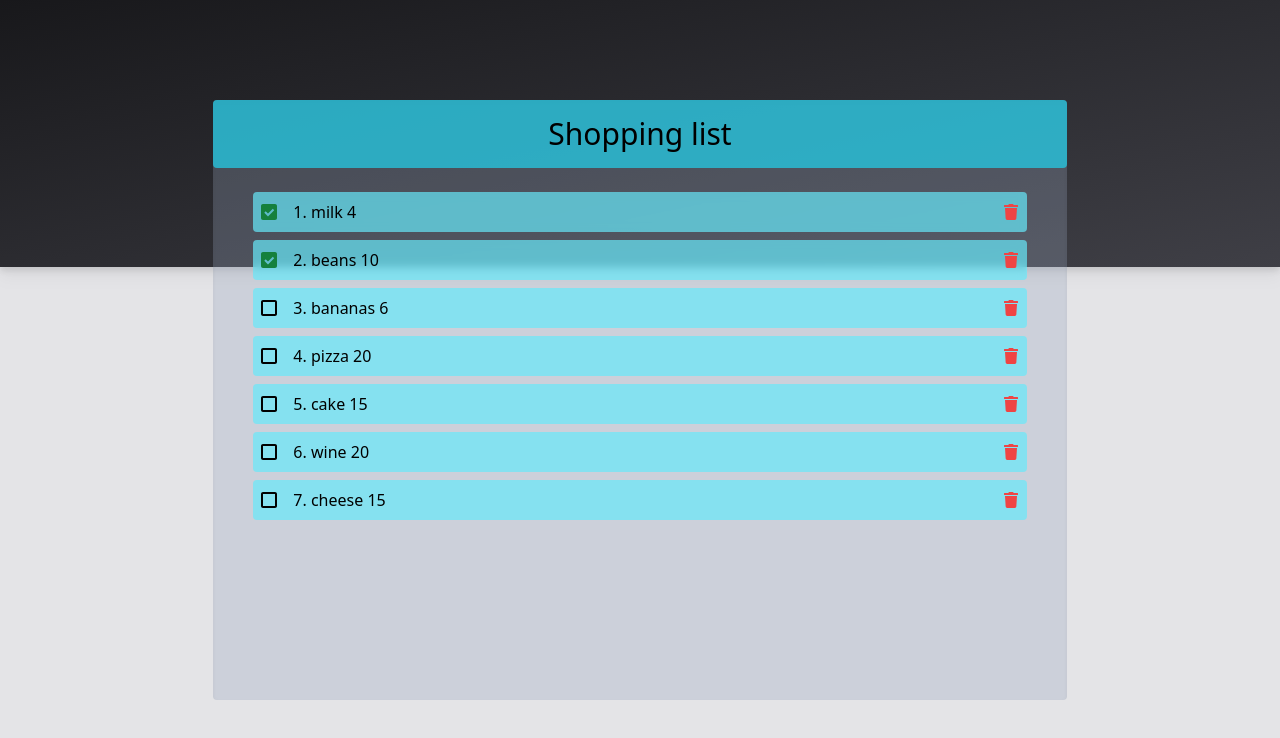
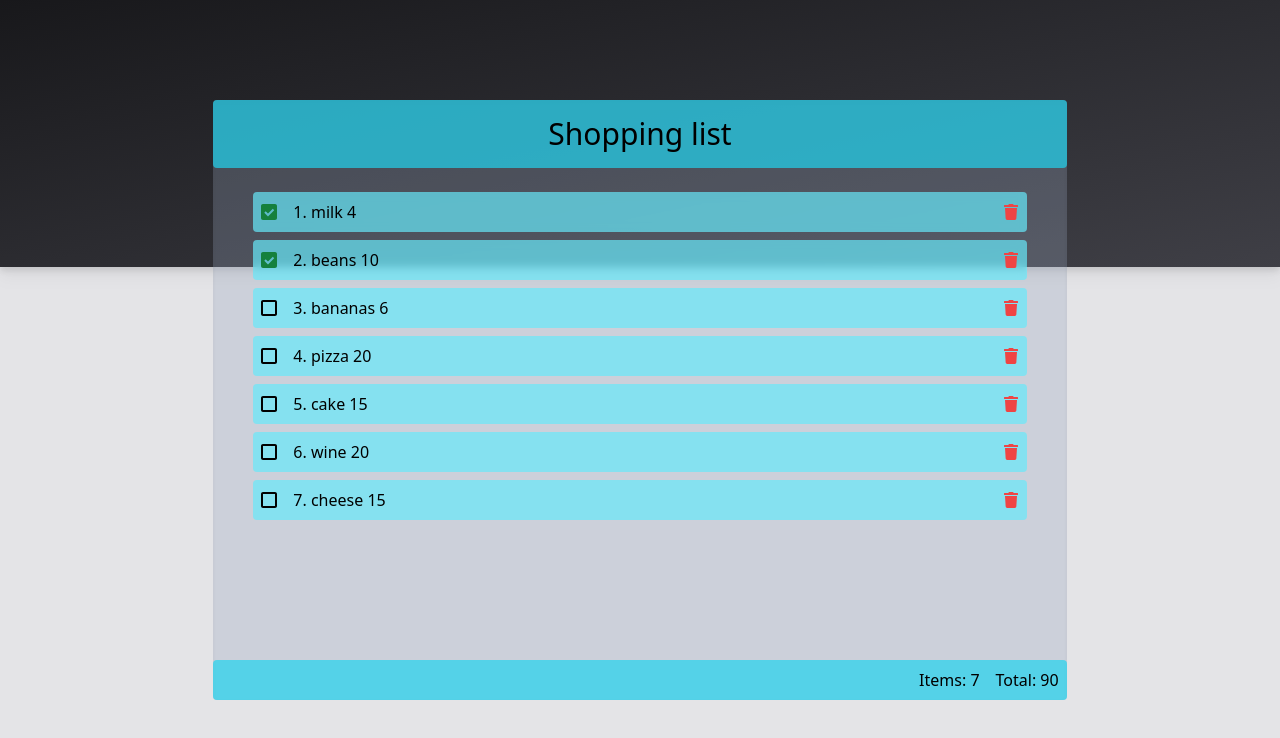
Before and after one commit to ecmCode/shopping-list, a React app: page / in a window 1280 px wide. Shown: the top 738 px of the page. Built offline with nearby package versions, Linux system fonts and the light colour scheme; the HTML template or start-up script is replaced by a standard one.

Commit message:
add footer with calculating components

```diff
--- /dev/null
+++ b/src/components/Footer.jsx
@@ -0,0 +1,18 @@
+import style from "./Footer.module.css"
+
+const Footer = ({data}) => {
+    let total = 0
+    data.forEach(i => total += i.price)
+    return (
+        <div className={style.footer}>
+            <div>
+                Items: {data.length}
+            </div>
+            <div>
+                Total: {total}
+            </div>
+        </div>
+     );
+}
+
+export default Footer;
--- /dev/null
+++ b/src/components/Footer.module.css
@@ -0,0 +1,3 @@
+.footer{
+    @apply w-full p-2 flex items-center justify-end gap-4 bg-cyan-400/70 rounded
+}
--- a/src/components/List.jsx
+++ b/src/components/List.jsx
@@ -2,6 +2,7 @@ import { useState } from "react";
 import db from "../db/db.json";
 import ListItem from "./ListItem";
 import style from "./List.module.css"
+import Footer from "./Footer";
 
 const List = () => {
 
@@ -25,9 +26,8 @@ const List = () => {
                         )}
                     )
                 }
-
             </div>
-
+            <Footer data={data}/>
         </div>
      );
 }
```
